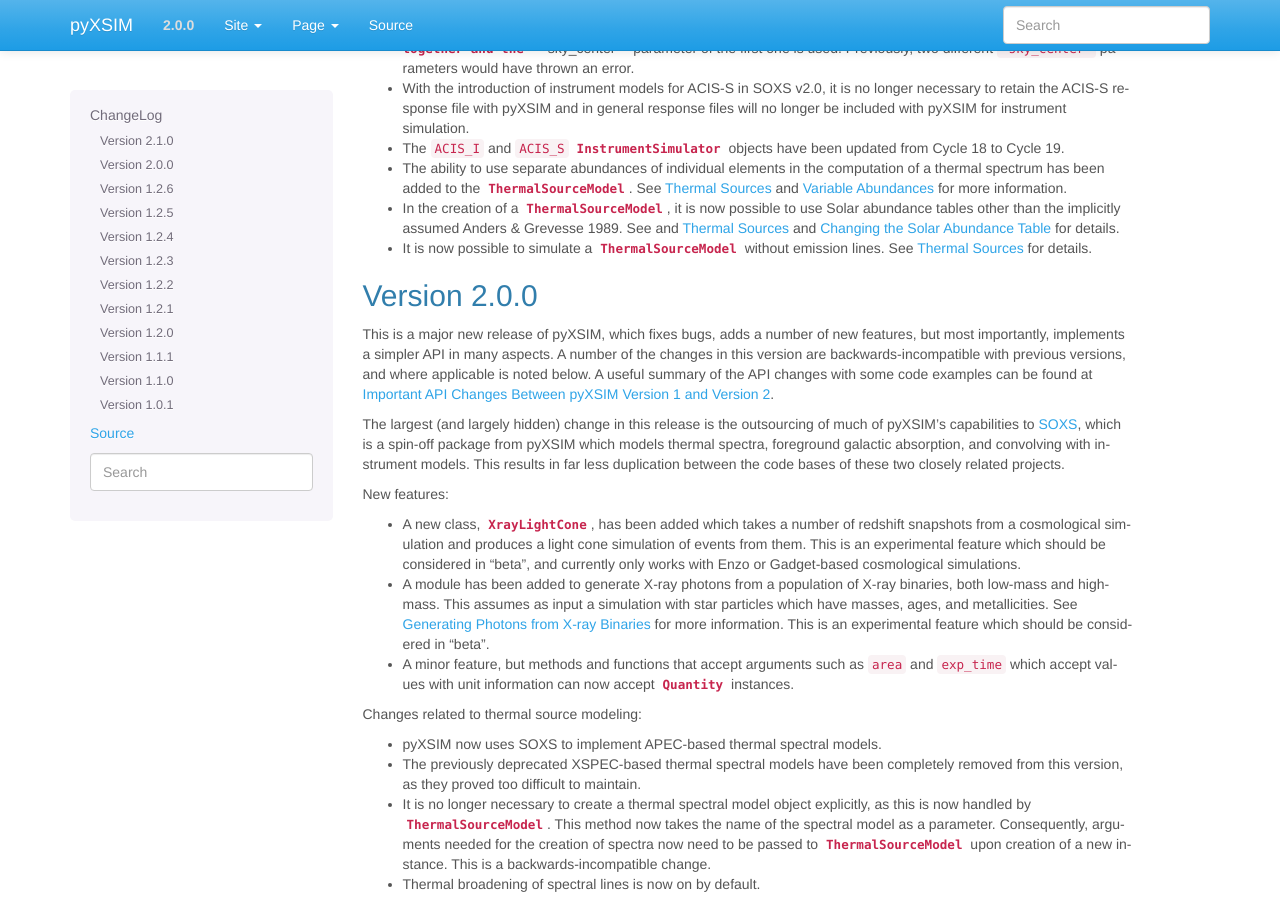
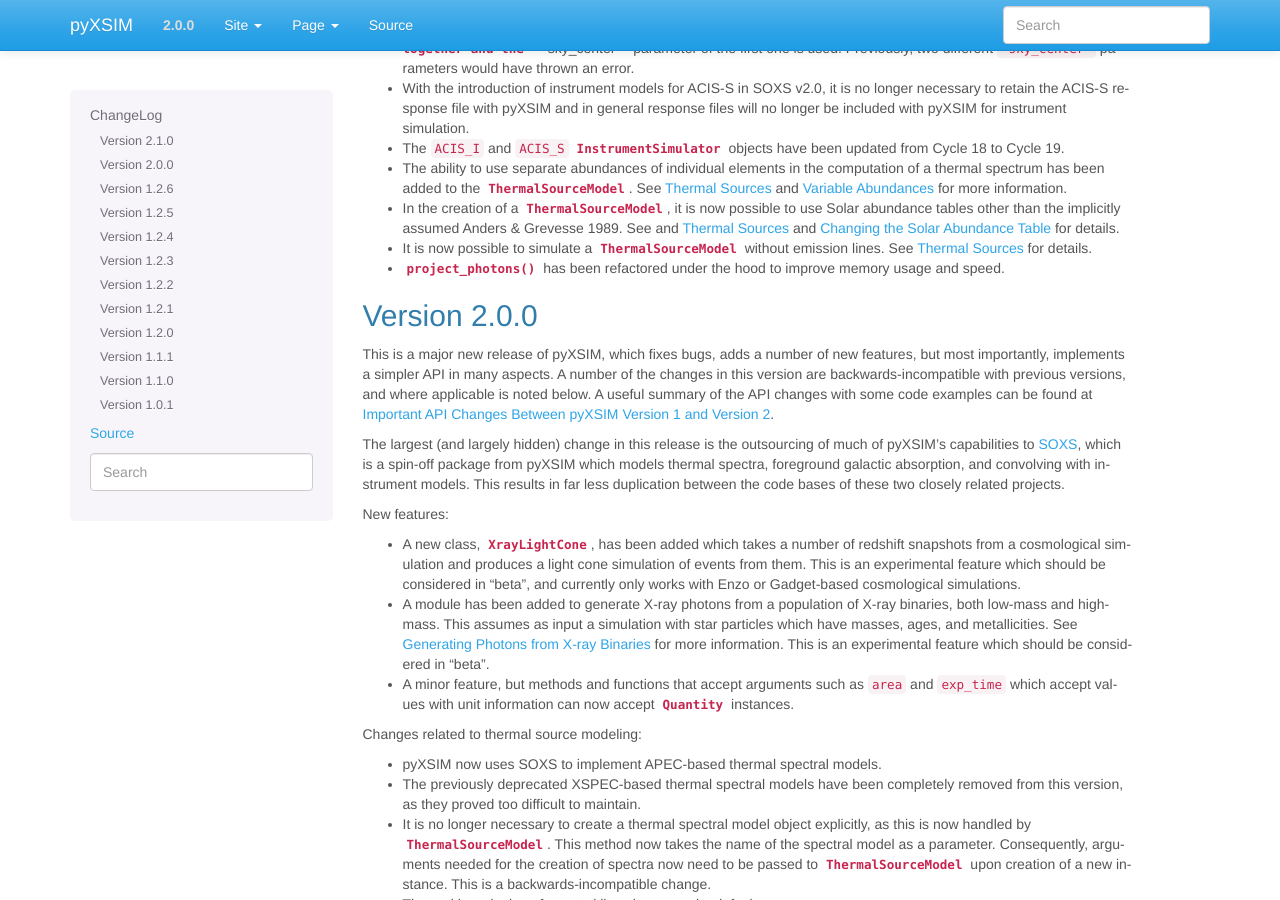
Before and after one commit to jzuhone/pyxsim, a Sphinx documentation site: the page built from doc/source/changelog.rst, in a window 1280 px wide and 900 px high, scrolled down 301 px. Built offline with Sphinx 7.4.7, drawn with Linux system fonts in a browser that asks for light colours.

Commit message:
Final changelog note

```diff
--- a/doc/source/changelog.rst
+++ b/doc/source/changelog.rst
@@ -32,6 +32,8 @@
   and :ref:`thermal-sources` and :ref:`solar-abund-tables` for details.
 * It is now possible to simulate a :class:`~pyxsim.source_models.ThermalSourceModel` without
   emission lines. See :ref:`thermal-sources` for details.
+* :meth:`~pyxsim.photon_list.PhotonList.project_photons` has been refactored under the hood
+  to improve memory usage and speed.
 
 Version 2.0.0
 -------------
```
